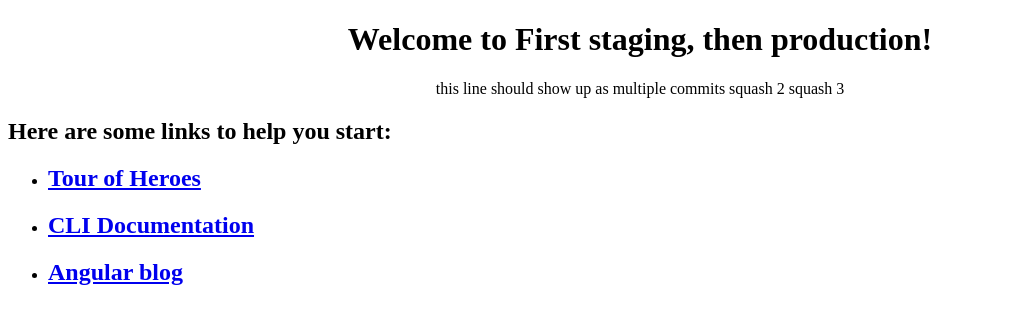
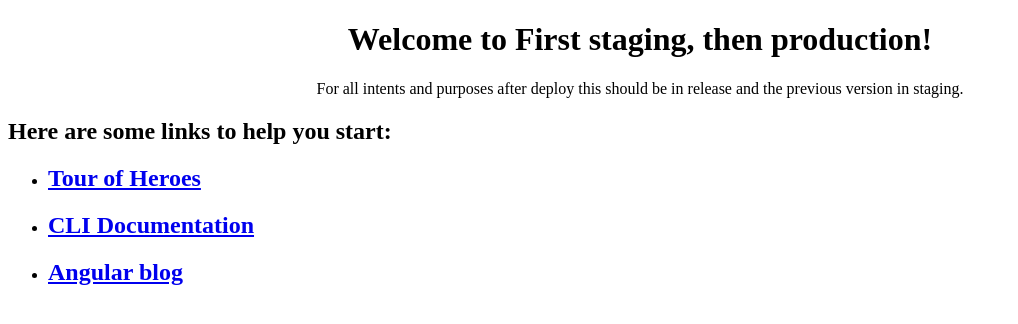
Before and after one commit to tomkarho/mergetesting, an Angular app: page / in a window 1280 px wide. Shown: the top 324 px of the page, without its empty margins (0-1018 px from the left). Built offline with nearby package versions, Linux system fonts and the light colour scheme.

Commit message:
Swaptest

```diff
--- a/src/app/app.component.html
+++ b/src/app/app.component.html
@@ -3,9 +3,7 @@
   <h1>
     Welcome to {{ title }}!
   </h1>
-  this line should show up as multiple commits
-  squash 2
-  squash 3
+  For all intents and purposes after deploy this should be in release and the previous version in staging.
 </div>
 <h2>Here are some links to help you start: </h2>
 <ul>
```
